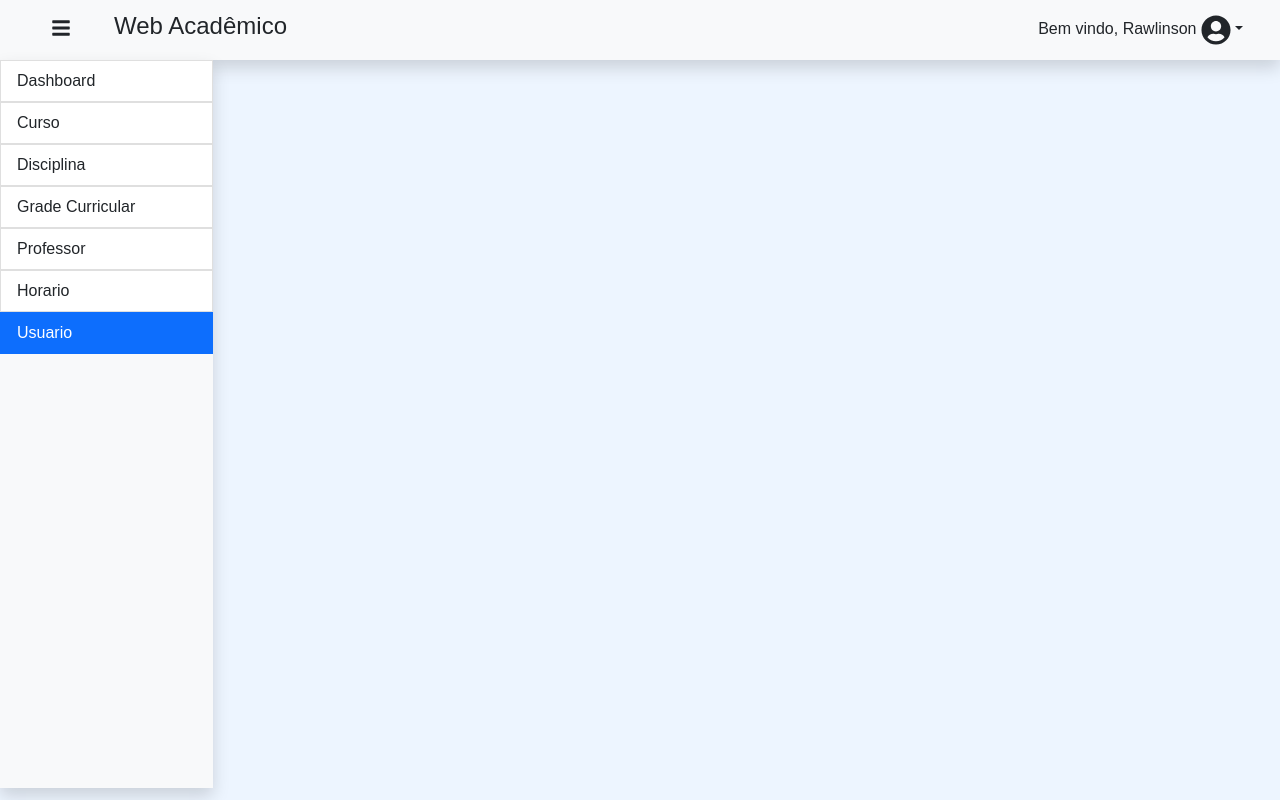
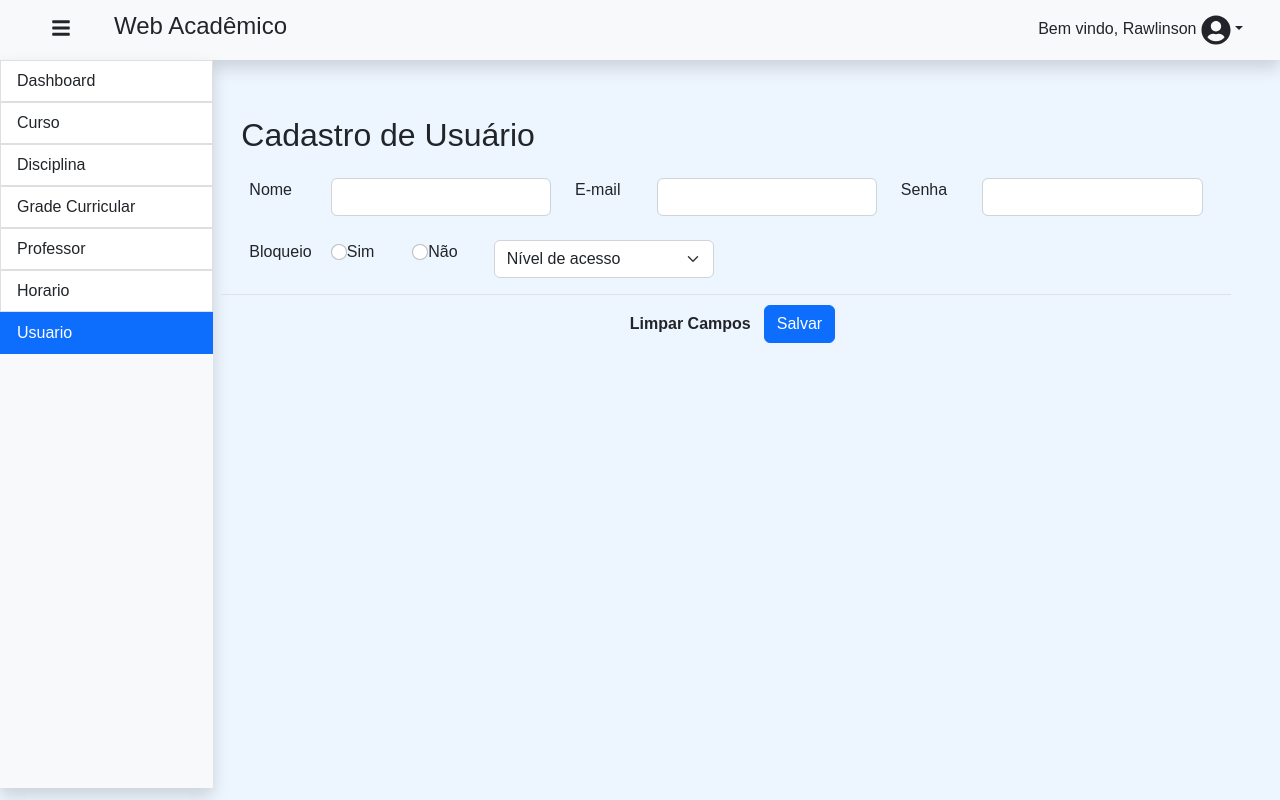
Before and after one commit to alangalante/webacademico_frontend, a React (Create React App) app: page /usuario in a window 1280 px wide. Built offline with nearby package versions, Linux system fonts and the light colour scheme.

Commit message:
Implementação de cadastro usuário

```diff
--- a/src/App.css
+++ b/src/App.css
@@ -53,3 +53,8 @@
     border-radius: .375rem;
     transition: border-color .15s ease-in-out,box-shadow .15s ease-in-out;
 }
+
+.checkbox div input{
+    display: block;
+    transition: border-color .15s ease-in-out,box-shadow .15s ease-in-out;
+}
--- a/src/App.js
+++ b/src/App.js
@@ -4,6 +4,7 @@ import Header from './Components/Header/Header';
 import Menu from './Components/Menu/Menu';
 import { BrowserRouter, Routes, Route } from 'react-router-dom';
 import Example from './Pages/Example/Example';
+import Cadastro_Usuario from './Pages/Cadastro_Usuario/Cadastro_Usuario'
 
 function App() {
   return (
@@ -18,6 +19,7 @@ function App() {
                 <Routes>
                   <Route path="/dashboard" element={<Example />} />
                   <Route path="/curso" element={<Example />} />
+                  <Route path="/usuario" element={<Cadastro_Usuario />} />
                 </Routes>
               </div>
             </div>
--- /dev/null
+++ b/src/Pages/Cadastro_Usuario/Cadastro_Usuario.js
@@ -0,0 +1,127 @@
+import React, { Component } from "react";
+
+export default class Cadastro_Usuario extends Component {
+
+    state = {
+        nome: "",
+        email: "",
+        senha: "",
+        bloqueio: false,
+        nivel_acesso: ""
+    }
+
+    txtNome_change = (event) => {
+        this.setState({nome: event.target.value})
+    }
+
+    txtEmail_change = (event) => {
+        this.setState({email: event.target.value})
+    }
+
+    txtSenha_change = (event) => {
+        this.setState({senha: event.target.value})
+    }
+
+    radioBloqueio_change = (event) => {
+        if (event.target.value == "true"){
+            this.setState({bloqueio: true})
+        }else{
+            this.setState({bloqueio: false})
+        }
+
+    }
+
+    select_nivelAcesso_change = (event) =>{
+        this.setState({nivel_acesso: event.target.value})
+    }
+
+    cadastrar = () => {
+        const dados = {
+            "nome": this.state.nome,
+            "email": this.state.email,
+            "senha": this.state.senha,
+            "bloqueado": this.state.bloqueio,
+            "nivelAcesso": this.state.nivel_acesso
+        }
+
+        const requestOptions = {
+            method: 'POST',
+            headers: {
+                'Content-Type': 'application/json'
+            },
+            body: JSON.stringify(dados)
+        }
+
+        const url = "http://localhost:8080/usuario/incluir"
+
+        fetch(url, requestOptions)
+            .then(alert("Cadastro de usuário realizado com sucesso!"))
+            .catch(erro => alert(erro));
+
+
+        window.location.href="/dashboard";
+    }
+
+    render(){
+    return(
+        <div>
+            <div className="row m-2 pt-5">
+                <h2>Cadastro de Usuário</h2>
+            </div>
+            <div className="row m-2 p-2">
+                <div className="col">
+                    <label>Nome</label>
+                </div>
+                <div className="col-3">
+                    <input className="form-control name-pull-image" title="nome" id="nome" value={this.state.nome} onChange={this.txtNome_change} type="text" />
+                </div>
+                <div className="col">
+                    <label>E-mail</label>
+                </div>
+                <div className="col-3">
+                    <input className="form-control name-pull-image" title="e-mail" id="e-mail" value={this.state.email} onChange={this.txtEmail_change} type="text" />
+                </div>
+                <div className="col">
+                    <label>Senha</label>
+                </div>
+                <div className="col-3">
+                    <input className="form-control name-pull-image" title="senha" id="senha" value={this.state.senha} onChange={this.txtSenha_change} type="text" />
+                </div>
+            </div>
+            <div className="row m-2 p-2">
+                <div className="col-1">
+                    <label>Bloqueio</label>
+                </div>
+                <div className="col-1">
+                            <input class="form-check-input" type="radio" name="flexRadio" id="true" value="true" onChange={this.radioBloqueio_change} />
+                            <label class="form-check-label" for="true">Sim</label>
+                </div>
+                <div className="col-1">
+                            <input class="form-check-input" type="radio" name="flexRadio" id="false" value="false" onChange={this.radioBloqueio_change}/>
+                            <label class="form-check-label" for="false">Não</label>
+                </div>
+                <div className="col-3">
+                <select class="form-select" aria-label="Default select example" value={this.state.nivel_acesso} onChange={this.select_nivelAcesso_change}>
+                    <option selected>Nível de acesso</option>
+                    <option value="ALUNO">Aluno</option>
+                    <option value="PROFESSOR">Professor</option>
+                    <option value="SECRETARIA">Secretaria</option>
+                    <option value="DIRECAO">Direção</option>
+                    <option value="COORDENACAO">Coordenação</option>
+                    <option value="SECRETARIA_ADM">Secretaria Adm</option>
+                    <option value="ADMINISTRADOR">Administrador</option>
+                </select>
+
+                </div>
+            </div>
+            <div className="box-footer">
+                <a className="btn fw-bold" href={window.location.pathname}>Limpar campos</a>
+                <button type="button" class="btn btn-primary" onClick={() => this.cadastrar()}>
+                    Salvar
+                </button>
+            </div>
+        </div>
+
+    );
+    }
+}
```
Also changed, not shown: src/Pages/Cadastro_Usuario/Cadastro_Usuario.css (added).
